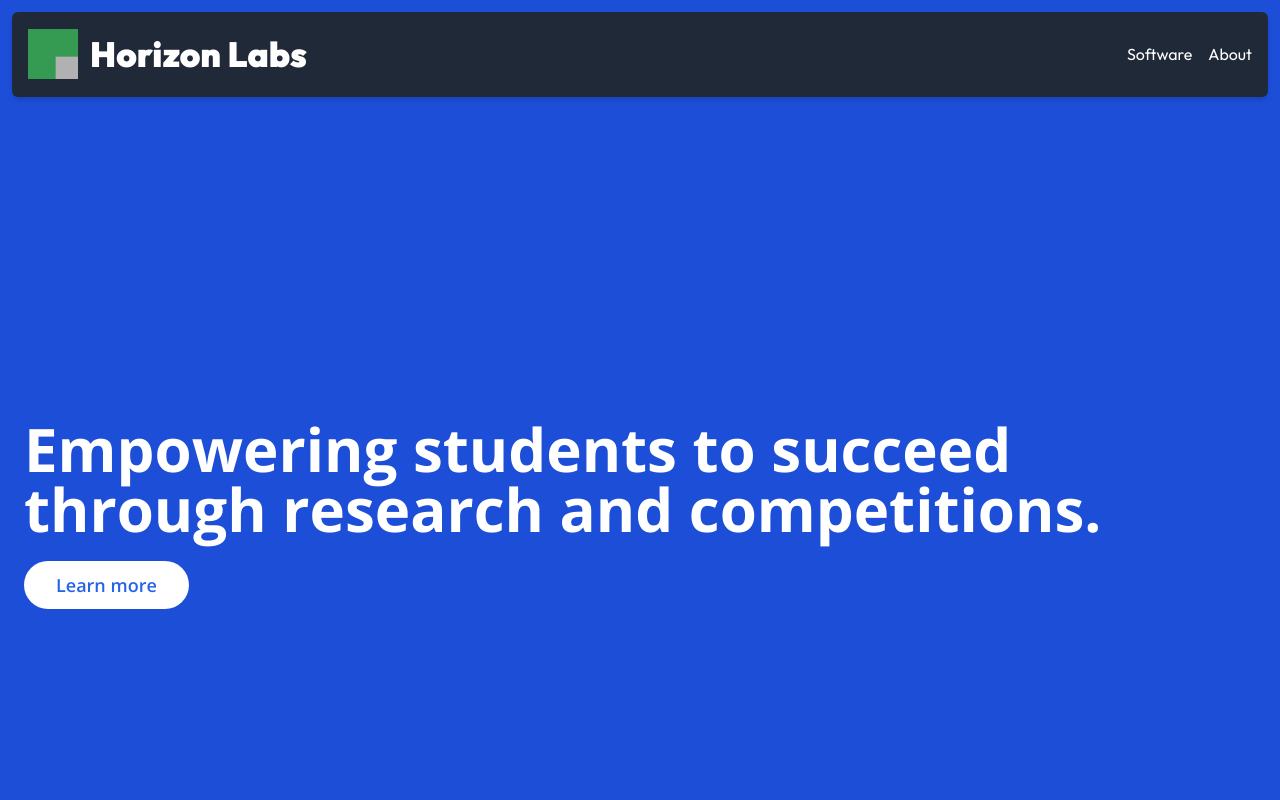
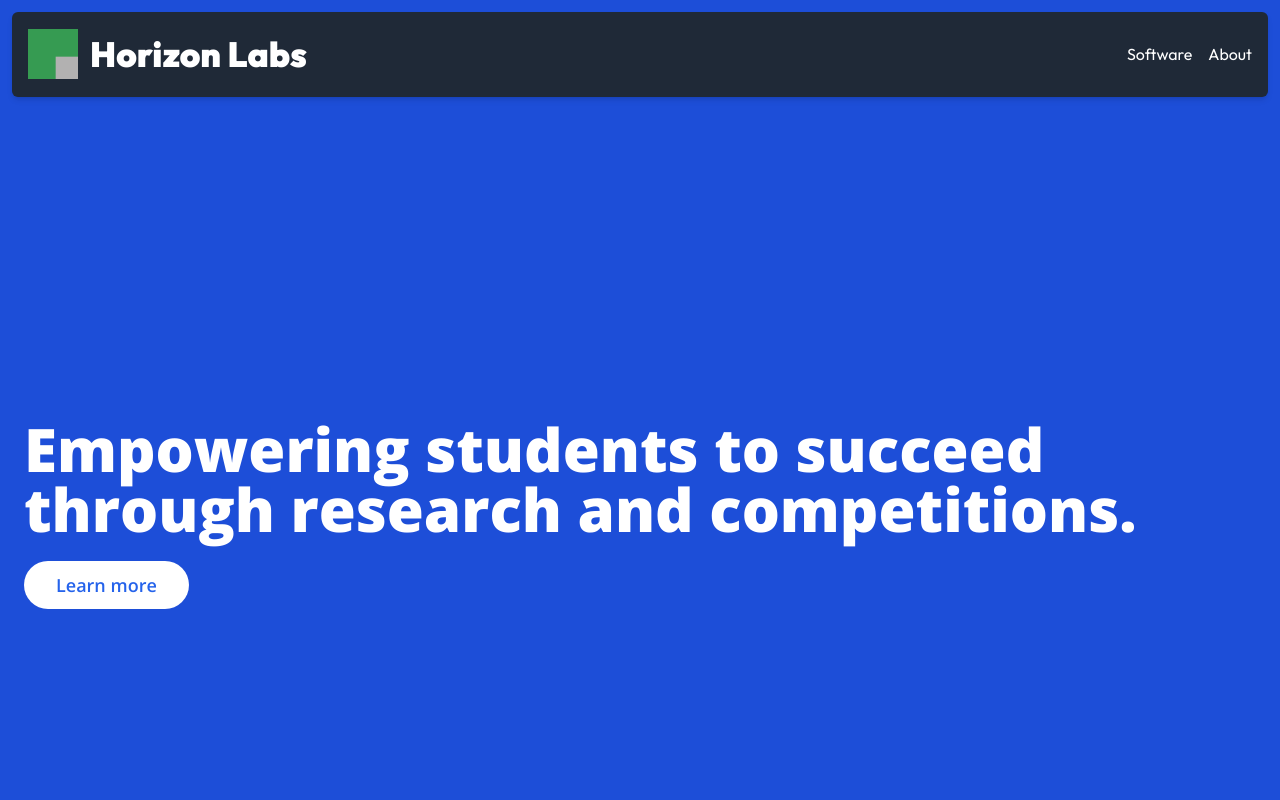
Before and after one commit to HorizLabs/website, a Next.js app: page / in a window 1280 px wide. Shown: the top 800 px of the page. Built offline with nearby package versions, Linux system fonts and the light colour scheme.

Commit message:
chore: Make site work

```diff
--- a/package.json
+++ b/package.json
@@ -9,6 +9,7 @@
     "lint": "next lint"
   },
   "dependencies": {
+    "framer-motion": "^11.11.8",
     "next": "14.2.15",
     "react": "^18",
     "react-dom": "^18"
--- a/src/app/layout.tsx
+++ b/src/app/layout.tsx
@@ -13,7 +13,7 @@ export default function RootLayout({
 }>) {
   return (
     <html lang="en">
-      <body className="font-['OpenSans']">
+      <body className="font-['OpenSans'] bg-blue-700">
         <>
           {children}
         </>
--- a/src/app/page.tsx
+++ b/src/app/page.tsx
@@ -3,6 +3,7 @@ import Navbar from "@/components/Navbar";
 import Image from "next/image";
 import Link from "next/link";
 import { useEffect, useState } from "react";
+import {motion, AnimatePresence} from "framer-motion";
 
 export default function Home() {
   // Fancy loading screen
@@ -22,16 +23,29 @@ export default function Home() {
           <Image src={'/HorizonLabsLogo.png'} alt="Horizon Labs Logo" width={150} height={150} className="animate-pulse" />
           <p className="absolute bottom-0 mb-5 m-3 text-left">Having issues with the Network? Check the <Link className="underline" href={'https://status.irpo.net'}>server status</Link>.</p>
         </div>
+        <motion.main initial={{opacity: 0}}
+        animate={{opacity: loadingStatus ? 0 : 1}}
+        transition={{duration: 1}}
+        className="bg-blue-700 text-white"
+        >
         <main className={`bg-blue-700 text-white ${loadingStatus ? 'hidden' : 'visible'} transition-all`}>
           <Navbar />
           <div>
-          <section className="hero min-h-screen flex items-center justify-center bg-gradient-to-b text-white"> <div className="container mx-auto px-6 text-left"> <h1 className="text-4xl md:text-6xl font-bold mb-8">
-            Empowering students to succeed through research and competitions.
-            </h1> <a href="#about" className="bg-white text-blue-600 py-3 px-8 rounded-full text-lg font-semibold hover:bg-blue-100 transition duration-300">
-            Learn more
-            </a> </div> </section>
+          <section className="hero min-h-screen flex items-center justify-center bg-gradient-to-b text-white"> <div className="container mx-auto px-6 text-left">
+              <h1 className="text-4xl md:text-6xl font-black mb-8">
+              Empowering students to succeed through research and competitions.
+              </h1>
+                <a href="#about" className="bg-white text-blue-600 py-3 px-8 rounded-full text-lg font-semibold hover:bg-blue-100 transition duration-300">
+                  Learn more
+                </a>
+              </div>
+            </section>
+            <section  className="bg-gradient-to-b from-blue-700 to-blue-800 min-h-[30vh]">
+              <h1>From one Network, to the next</h1>
+            </section>
           </div>
         </main>
+        </motion.main>
       </>
     );
 }
```
Also changed, not shown: 1 other file (tests, documents, lock files or other folders).
